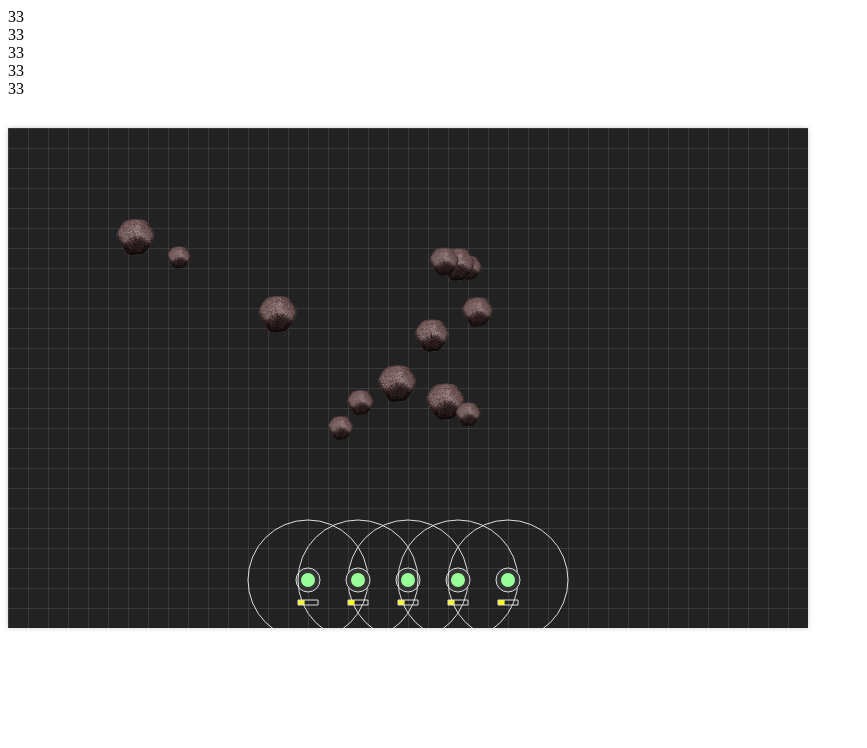
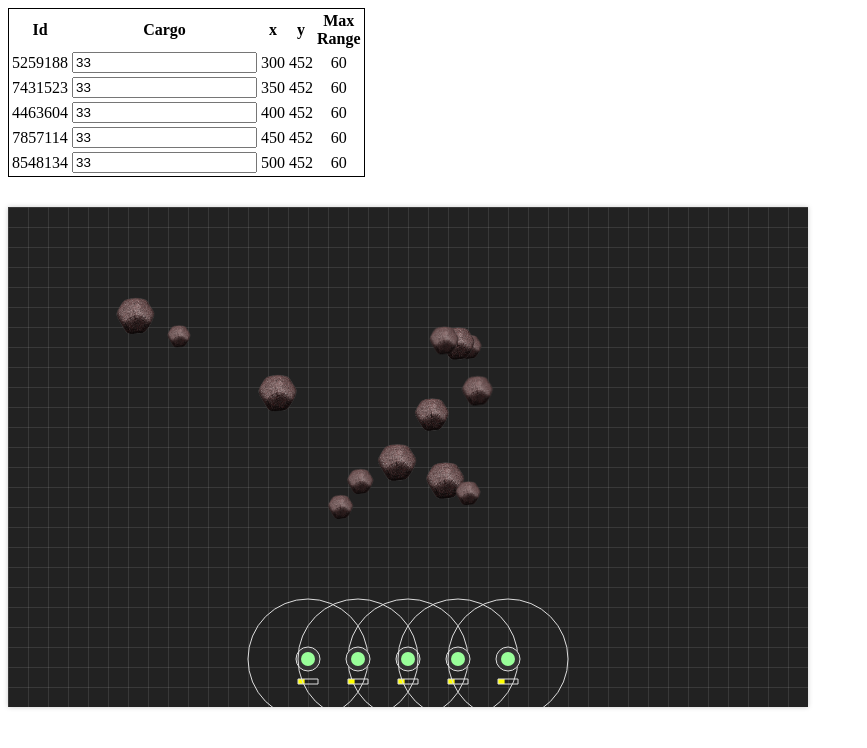
Before and after one commit to Eliondez/SpaceMiner, a website: page client/index.html in a window 1280 px wide. Shown: the whole page, without its empty margins (0-867 px from the left). Drawn offline with nearby package versions, Linux system fonts and the light colour scheme.

Commit message:
Первая табличка с параметрами

```diff
--- a/client/index.html
+++ b/client/index.html
@@ -7,6 +7,12 @@
     <title>Document</title>
     <!-- <script src="https://cdn.socket.io/socket.io-1.4.5.js"></script> -->
     <style>
+        table {
+            text-align: center;
+            width: 300px;
+            border: 1px solid black;
+        }
+
         #ctx {
             box-shadow: 0px 0px 5px #ccc;
         }
@@ -14,9 +20,22 @@
 </head>
 <body>
     <div id="app">
-        <div v-for="ship in ships">
-            {{parseInt(ship.cargo.current)}}
-        </div>
+        <table>
+            <tr>
+                <th>Id</th>
+                <th>Cargo</th>
+                <th>x</th>
+                <th>y</th>
+                <th>Max Range</th>
+            </tr>
+            <tr v-for="ship in ships">
+                <td>{{ship.id}}</td>
+                <td><input v-model="ship.cargo.current"></td>
+                <td>{{parseInt(ship.x)}}</td>
+                <td>{{parseInt(ship.y)}}</td>
+                <td>{{ship.maxRange}}</td>
+            </tr>
+        </table>
     </div>
     <div style="display: inline-block; margin: 30px auto;">
         <canvas id="ctx" width="800" height="500"></canvas>
```
